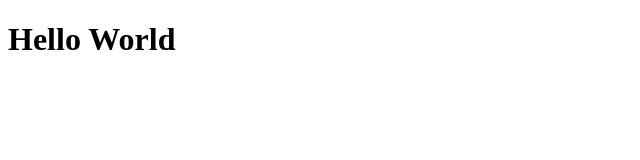
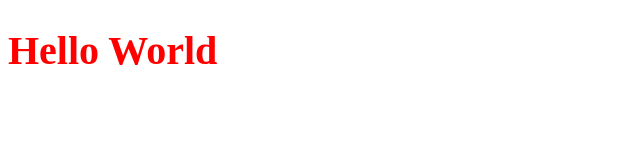
Before and after one commit to alexey-gulo/lesson-1, a plain HTML site: page index.html in a window 1280 px wide. Shown: the whole page, without its empty margins (0-640 px from the left). Drawn offline with Linux system fonts and the light colour scheme.

Commit message:
feat(lesson-1): add styles for title

```diff
--- a/index.html
+++ b/index.html
@@ -4,6 +4,7 @@
   <meta charset="UTF-8">
   <meta name="viewport" content="width=device-width, initial-scale=1.0">
   <title>Document</title>
+  <link rel="stylesheet" href="./style.css">
 </head>
 <body>
   <h1>Hello World</h1>
--- /dev/null
+++ b/style.css
@@ -0,0 +1,4 @@
+h1 {
+  color: red;
+  font-size: 40px;
+}
```
